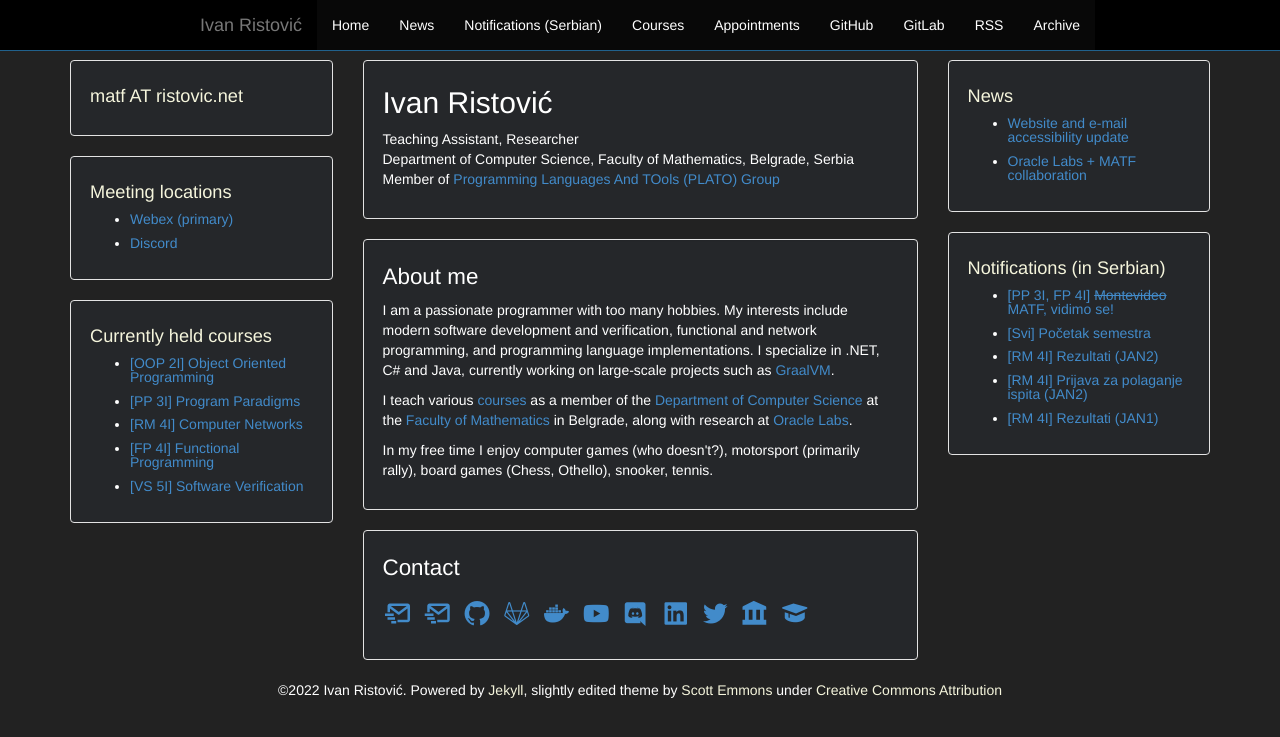
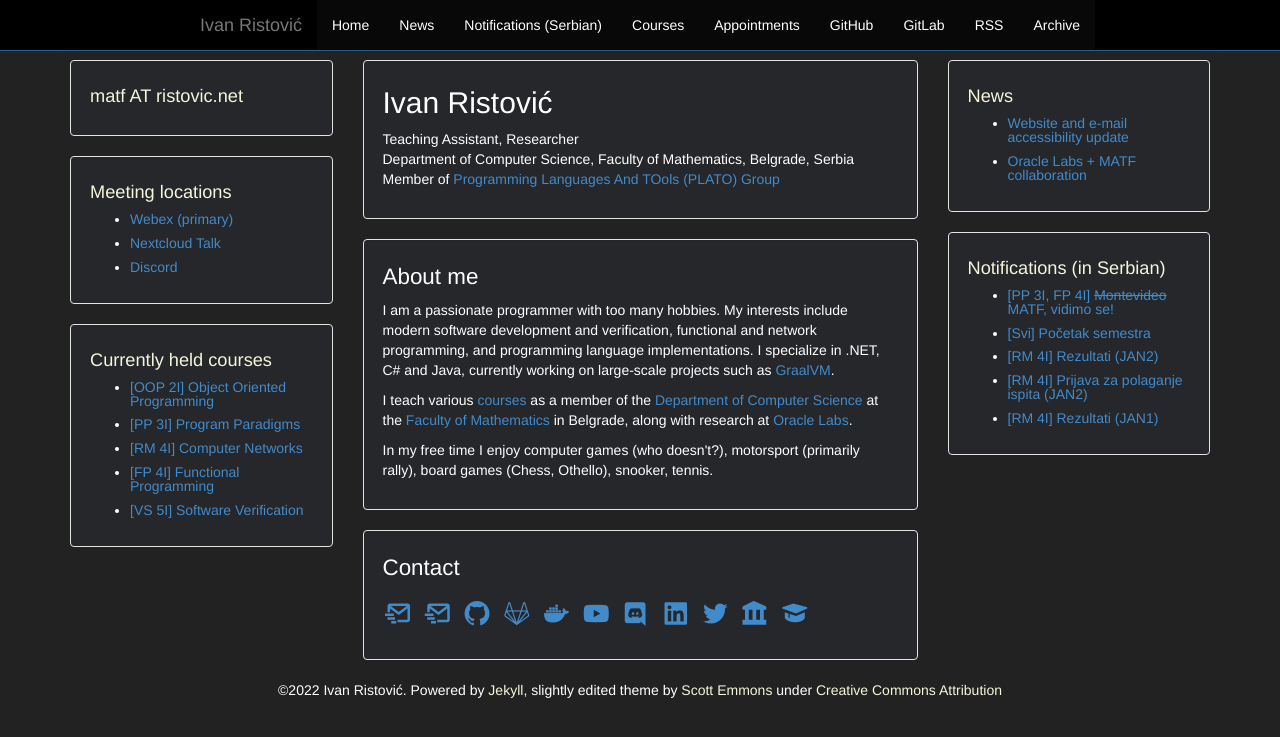
Before and after one commit to ivan-ristovic/ivan-ristovic.github.io, a Jekyll site: the page built from index.html, in a window 1280 px wide. Shown: the top 737 px of the page. Built offline with Jekyll 4.4.1, drawn with Linux system fonts in a browser that asks for light colours.

Commit message:
Update meeting locations

```diff
--- a/_includes/sidebar.html
+++ b/_includes/sidebar.html
@@ -7,6 +7,9 @@
   <h1>Meeting locations</h1>
   <ul>
     <li><a href='https://matf.webex.com/meet/ivan_ristovic'>Webex (primary)</a></li>
+    {% if site.appointments != '' %}
+    <li class="active"><a href="{{ site.appointments }}">Nextcloud Talk</a></li>
+    {% endif %}
     <li><a href='https://discord.gg/N6BM29bnqt'>Discord</a></li>
   </ul>
 </div>
```
